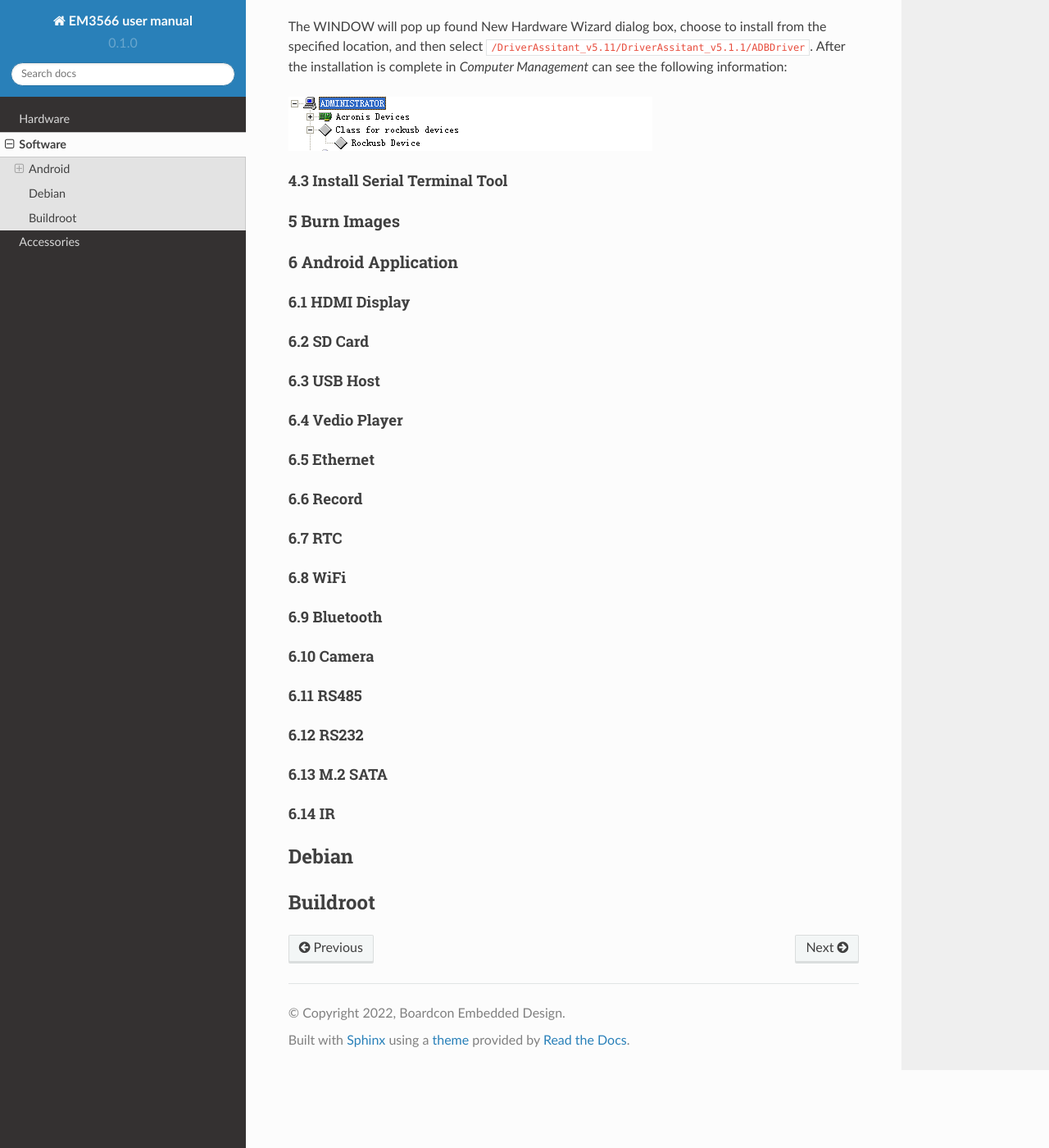
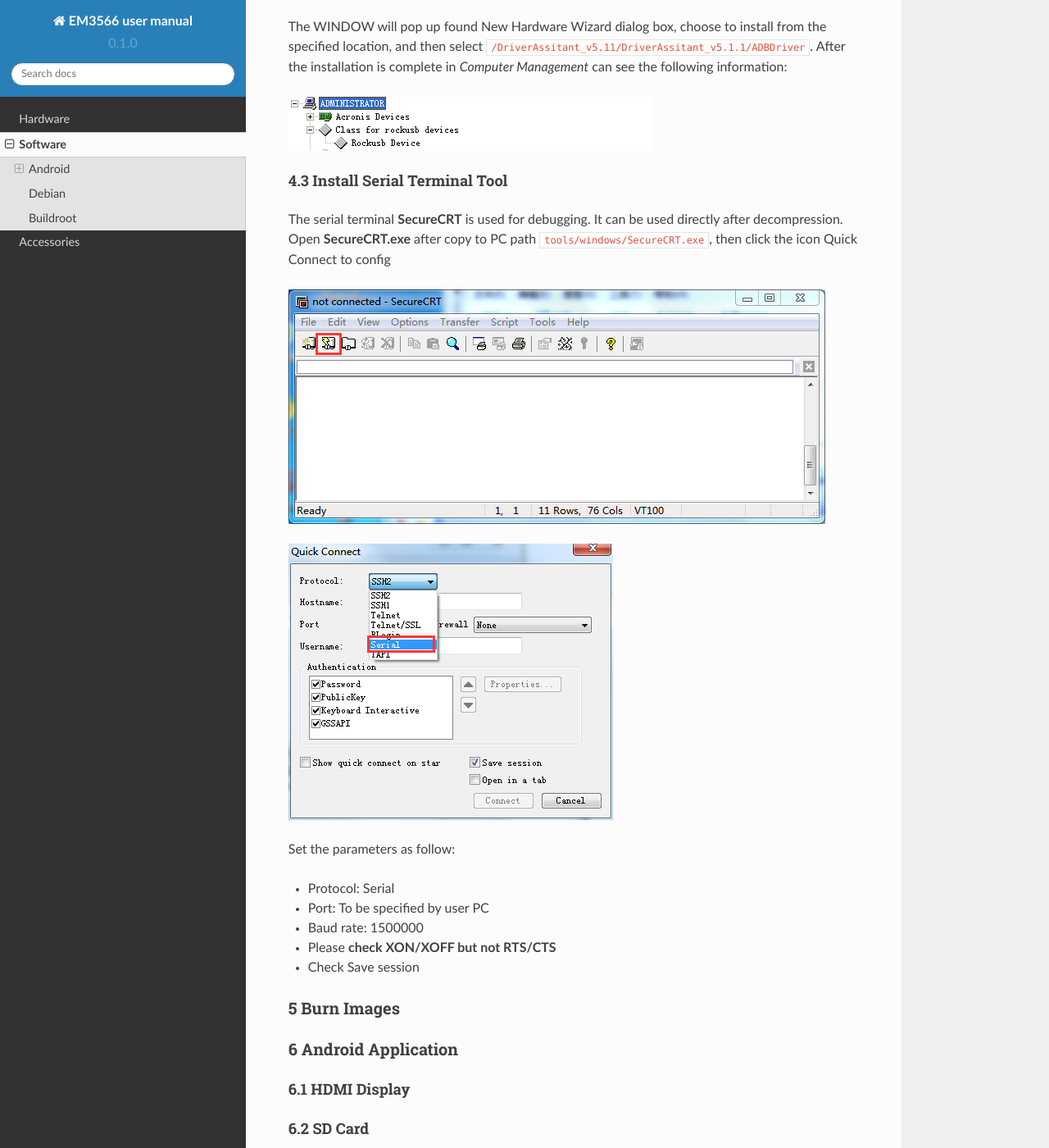
Before and after one commit to boardcon/EM3566, a Sphinx documentation site: the page built from docs/source/software.rst, in a window 1280 px wide and 1400 px high, scrolled down 8713 px. Shown: the whole window at 82% size. Built offline with Sphinx 7.4.7 and the Read the Docs theme 2.0.0, drawn with Linux system fonts in a browser that asks for light colours.

Commit message:
Update software.rst

```diff
--- a/docs/source/software.rst
+++ b/docs/source/software.rst
@@ -244,10 +244,28 @@ The WINDOW will pop up found New Hardware Wizard dialog box, choose to install f
 After the installation is complete in *Computer Management* can see the following information:
 
 .. figure:: ./image/EM3566_SBC_Android11_figure_23.png
-   :alt: serial port path
+   :alt: installation complete
 
 4.3 Install Serial Terminal Tool
 """""""""""""""""""""""""""""""""
+
+The serial terminal **SecureCRT** is used for debugging. It can be used directly after decompression.
+Open **SecureCRT.exe** after copy to PC path :file:`tools/windows/SecureCRT.exe`, then click the icon Quick Connect to config
+
+.. figure:: ./image/EM3566_SBC_Android11_figure_24.png
+   :alt: SecureCRT UI
+
+.. figure:: ./image/EM3566_SBC_Android11_figure_25.png
+   :alt: Quick Connect
+
+Set the parameters as follow:
+
+- Protocol: Serial
+- Port: To be specified by user PC
+- Baud rate: 1500000
+- Please **check XON/XOFF but not RTS/CTS**
+- Check Save session
+
 
 5 Burn Images
 ^^^^^^^^^^^^^^^^^^^^^^^
```
